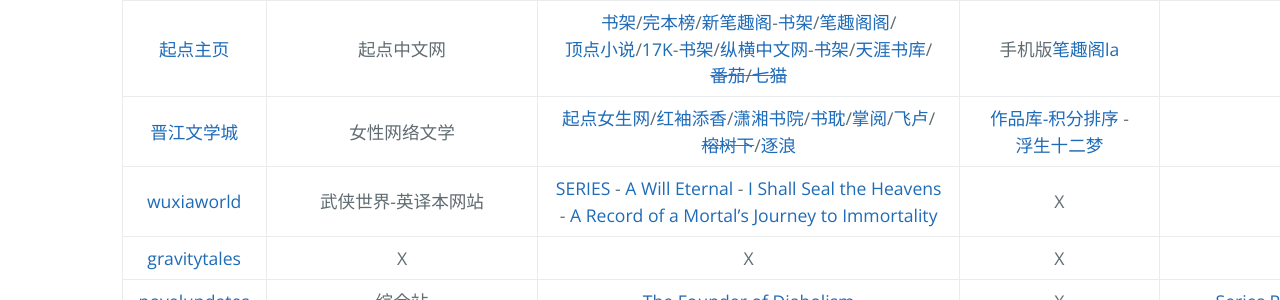
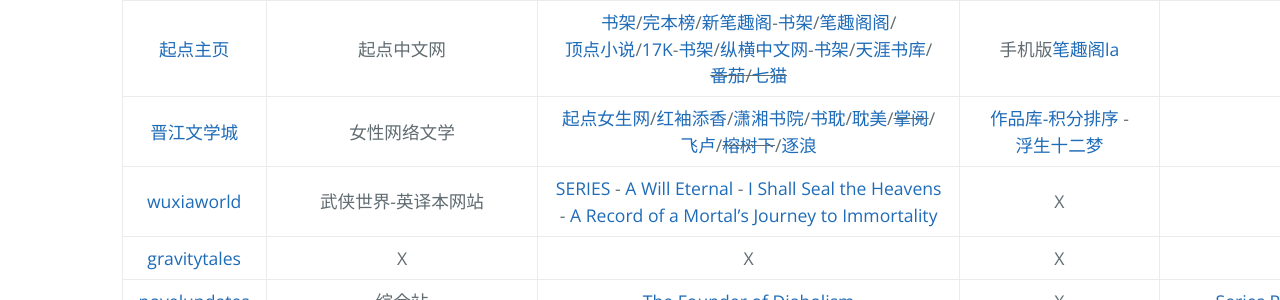
Before and after one commit to AmbroseRen/test, a Jekyll site: the page built from Library/Novel.md, in a window 1280 px wide. Shown: the part 266-566 px from the top of the page. Built offline with Jekyll 4.4.1, drawn with Linux system fonts in a browser that asks for light colours; our own code applies the rules of GitHub Pages for plain Markdown files; the repository's description, which GitHub fills in, is left out.

Commit message:
Update Novel.md

```diff
--- a/Library/Novel.md
+++ b/Library/Novel.md
@@ -10,7 +10,7 @@
 |:---:|:---:|:---:|:---:|:---:|
 | [Novel_2012](Novel/Q_bookmarks_2021_5_22.html) | 可下载此页书签导入QQ浏览器 | [booklink](https://booklink.me/)/[刀片书评](http://www.daopianxiaoshuo.com/#/recom)-[简介](https://w2solo.com/topics/2972) | X | X |
 | [起点主页](https://www.qidian.com/search) | 起点中文网 | [书架](https://my.qidian.com/bookcase/)/[完本榜](https://www.qidian.com/finish/)/[新笔趣阁](https://www.xbiquge.la/xiaoshuodaquan/)-[书架](https://www.xbiquge.la/modules/article/bookcase.php)/[笔趣阁阁](https://www.biqugg.com/)/[顶点小说](https://www.booktxt.net/xiaoshuodaquan/)/[17K](https://search.17k.com/search.xhtml?c.q=)-[书架](https://user.17k.com/www/bookshelf/)/[纵横中文网](http://book.zongheng.com/store.html)-[书架](http://home.zongheng.com/bookshelf)/[天涯书库](https://www.tianyabook.com/)/~~[番茄](https://fanqienovel.com/)/[七猫](https://www.qimao.com/)~~ | 手机版[笔趣阁la](http://www.biquge.la/) | X |
-| [晋江文学城](http://www.jjwxc.net/) | 女性网络文学 | [起点女生网](https://www.qdmm.com/)/[红袖添香](https://www.hongxiu.com/)/[潇湘书院](https://www.xxsy.net/)/[书耽](https://www.shubl.com/)/[掌阅](https://yc.ireader.com.cn/)/[飞卢](https://b.faloo.com/)/~~[榕树下](https://www.rongshuxia.com/)~~/[逐浪](https://www.zhulang.com/) | [作品库-积分排序](http://www.jjwxc.net/bookbase_slave.php?orderstr=2) - [浮生十二梦](http://www.jjwxc.net/onebook.php?novelid=1267798) | X |
+| [晋江文学城](http://www.jjwxc.net/) | 女性网络文学 | [起点女生网](https://www.qdmm.com/)/[红袖添香](https://www.hongxiu.com/)/[潇湘书院](https://www.xxsy.net/)/[书耽](https://www.shubl.com/)/[耽美](http://m.blnovel.net/index.htm)/~~[掌阅](https://yc.ireader.com.cn/)~~/[飞卢](https://b.faloo.com/)/~~[榕树下](https://www.rongshuxia.com/)~~/[逐浪](https://www.zhulang.com/) | [作品库-积分排序](http://www.jjwxc.net/bookbase_slave.php?orderstr=2) - [浮生十二梦](http://www.jjwxc.net/onebook.php?novelid=1267798) | X |
 | [wuxiaworld](https://www.wuxiaworld.com/) | 武侠世界-英译本网站 | [SERIES](https://www.wuxiaworld.com/novels) - [A Will Eternal](https://www.wuxiaworld.com/novel/a-will-eternal) - [I Shall Seal the Heavens](https://www.wuxiaworld.com/novel/i-shall-seal-the-heavens) - [A Record of a Mortal’s Journey to Immortality](https://www.wuxiaworld.com/novel/rmji) | X | X |
 | [gravitytales](https://www.gravitytales.cc/) | X | X | X | X |
 | [novelupdates](https://www.novelupdates.com/) | 综合站 | [The Founder of Diabolism](https://www.novelupdates.com/series/the-founder-of-diabolism/) | X | [Series Ranking-CN](https://www.novelupdates.com/series-ranking/?rank=popmonth&org=495&rl=100) |
```
